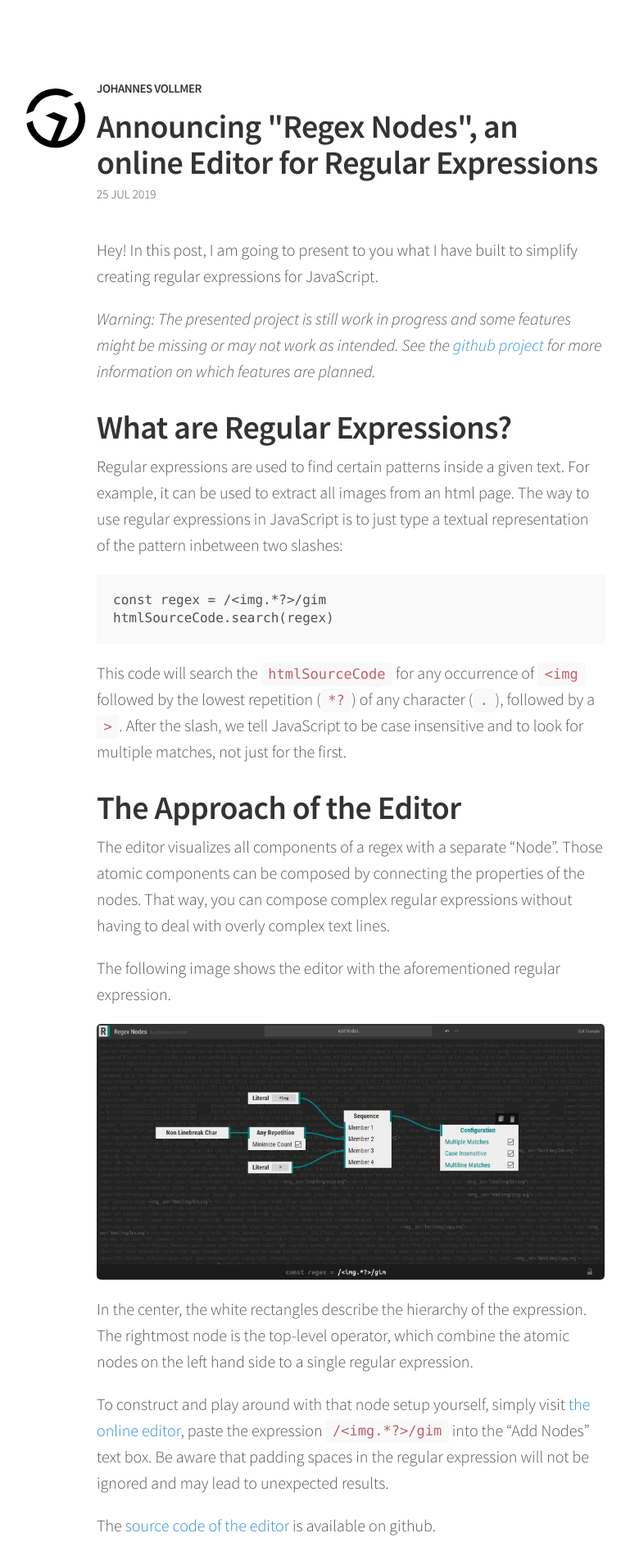
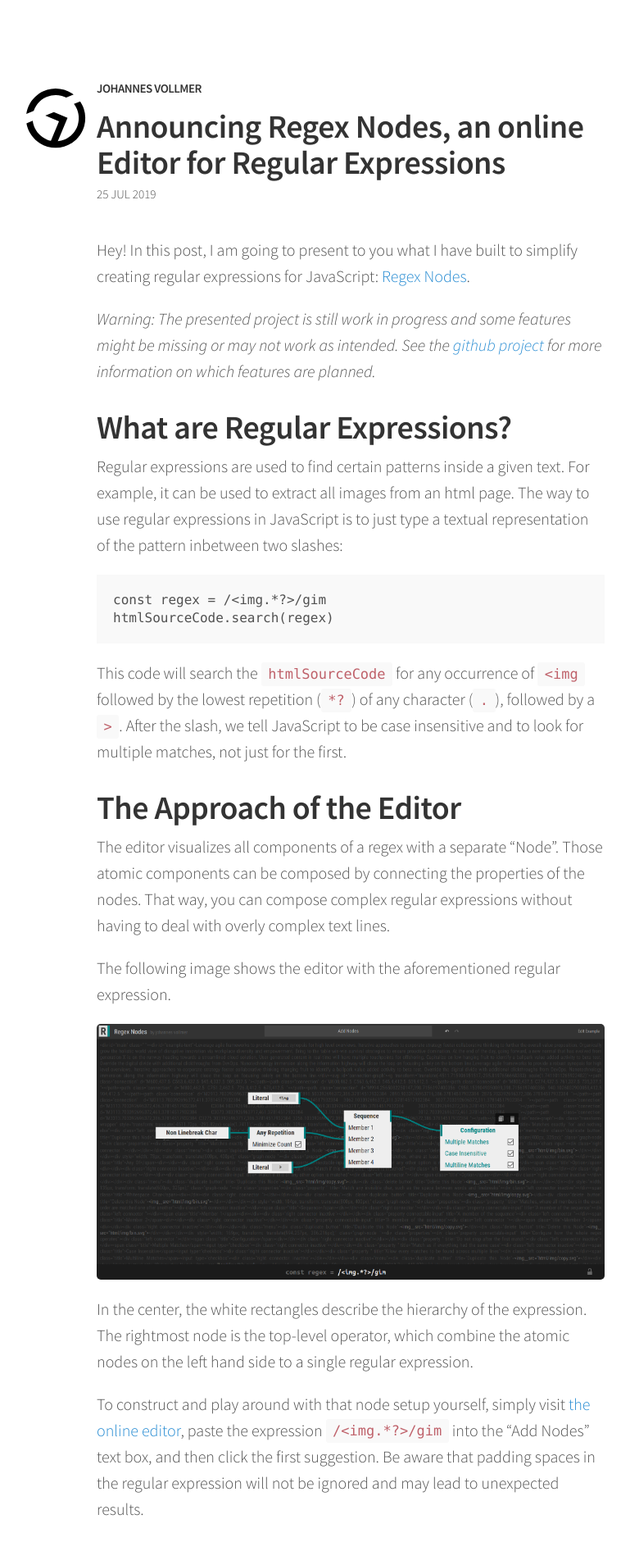
Before and after one commit to johannesvollmer/johannesvollmer.github.io, a Jekyll site: the page built from _posts/2019-07-25-announcing-regex-nodes.md, in a window 1280 px wide. Shown: the top 1892 px of the page at 82% size, without its empty margins (262-1031 px from the left). Built offline with Jekyll 4.4.1, drawn with Linux system fonts in a browser that asks for light colours; some of the changed text lies outside the part shown.

Commit message:
Edit header, link raw images, Fix links, set overflow: auto.

```diff
--- a/_posts/2019-07-25-announcing-regex-nodes.md
+++ b/_posts/2019-07-25-announcing-regex-nodes.md
@@ -1,5 +1,5 @@
 ---
-title: Announcing "Regex Nodes", an online Editor for Regular Expressions
+title: Announcing Regex Nodes, an online Editor for Regular Expressions
 # jekyll-seo-tag
 description:  "Visualizing and editing regular expressions in the web"
 #image:        "http://placehold.it/400x200" # why nothing visible?
@@ -7,11 +7,12 @@
 ---
 
 Hey! In this post, I am going to present to you
-what I have built to simplify creating regular expressions for JavaScript.
+what I have built to simplify creating regular expressions for JavaScript:
+[Regex Nodes]((https://johannesvollmer.github.io/regex-nodes/)).
 
 *Warning: The presented project is still work in progress and some features
 might be missing or may not work as intended. See the
-[github project](https://johannesvollmer.github.io/regex-nodes/)
+[github project](https://github.com/johannesvollmer/regex-nodes)
 for more information on which features are planned.*
 
 
@@ -42,7 +43,9 @@
 
 The following image shows the editor with the aforementioned regular expression.
 
-![Filter Image Tags in the "Regex Nodes" Editor]({{ site.baseurl }}/img/regex-nodes/image-tags.png)
+[
+    ![Filter Image Tags in the "Regex Nodes" Editor]({{ site.baseurl }}/img/regex-nodes/image-tags.png)
+]({{ site.baseurl }}/img/regex-nodes/image-tags.png)
 
 In the center, the white rectangles describe the hierarchy of the expression.
 The rightmost node is the top-level operator, which combine the atomic
@@ -50,12 +53,10 @@
 
 To construct and play around with that node setup yourself,
 simply visit [the online editor]((https://johannesvollmer.github.io/regex-nodes/)),
-paste the expression `/<img.*?>/gim` into the "Add Nodes" text box.
+paste the expression `/<img.*?>/gim` into the "Add Nodes" text box,
+and then click the first suggestion.
 Be aware that padding spaces in the regular expression
 will not be ignored and may lead to unexpected results.
-
-The [source code of the editor](https://github.com/johannesvollmer/regex-nodes)
-is available on github.
 
 # Why Nodes?
 
--- a/style.scss
+++ b/style.scss
@@ -180,7 +180,7 @@
   padding: 1rem;
   font-size: .8rem;
   line-height: 1.4;
-  overflow-x: scroll; // do not break code lines
+  overflow-x: auto; // do not break code lines
   background-color: #f9f9f9;
 }
 
```
Also changed, not shown: other parts of _posts/2019-07-25-announcing-regex-nodes.md (+1 -0 lines).
